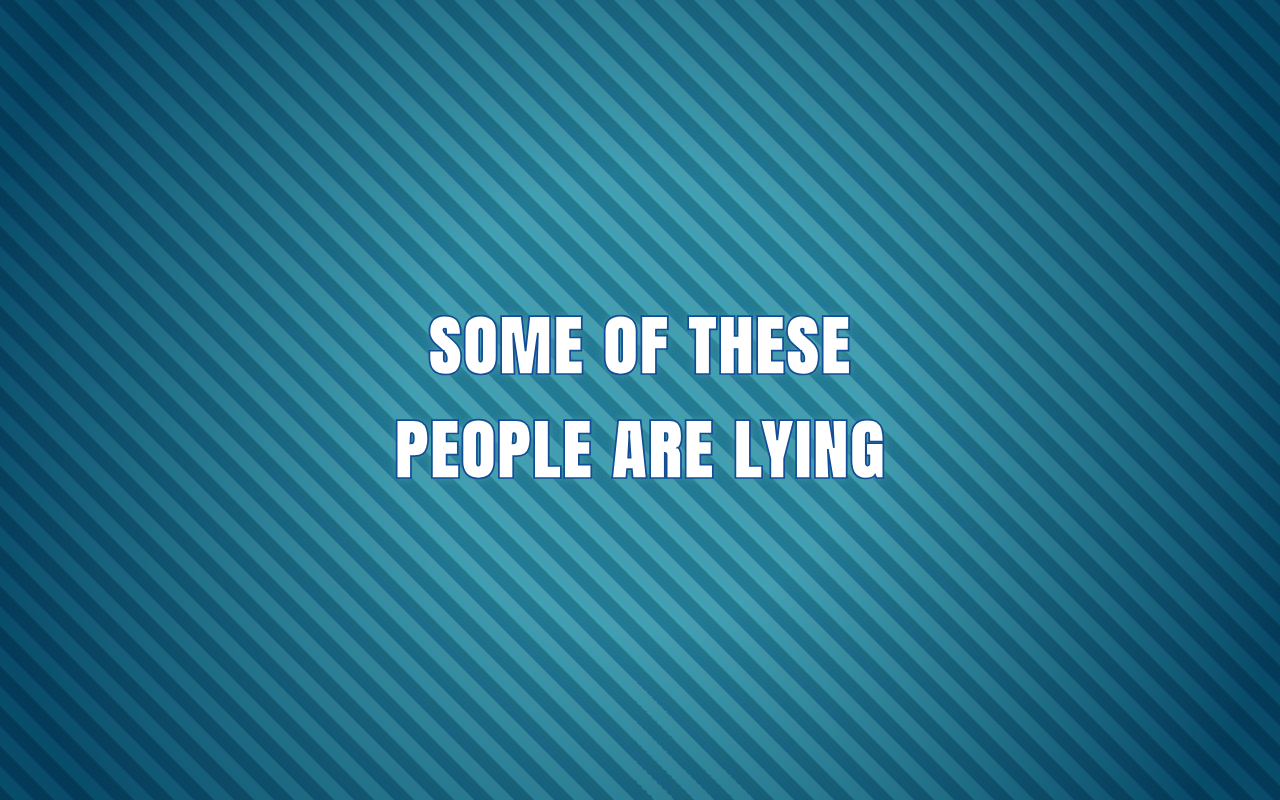
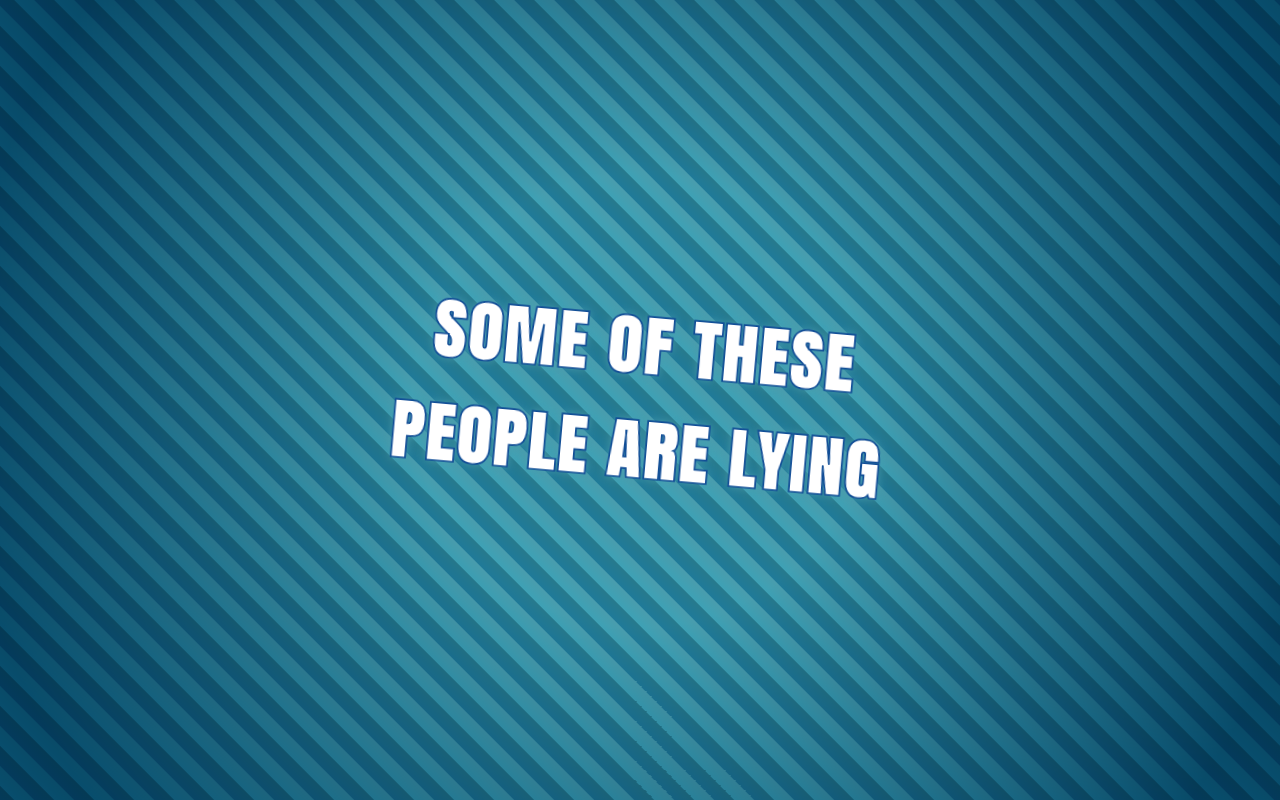
Before and after one commit to J-Parkinson/sotpal, a Next.js app: page / in a window 1280 px wide. Built offline with nearby package versions, Linux system fonts and the light colour scheme.

Commit message:
Add wiggle to logo

```diff
--- a/components/logo/logo.module.css
+++ b/components/logo/logo.module.css
@@ -21,4 +21,14 @@
     display: flex;
     align-items: center;
     flex-direction: column;
+    animation: MainLogoWiggle alternate 2s ease-in-out infinite;
 }
+
+@keyframes MainLogoWiggle {
+    from {
+        transform: rotate(-7deg);
+    }
+    to {
+        transform: rotate(7deg);
+    }
+}
```
